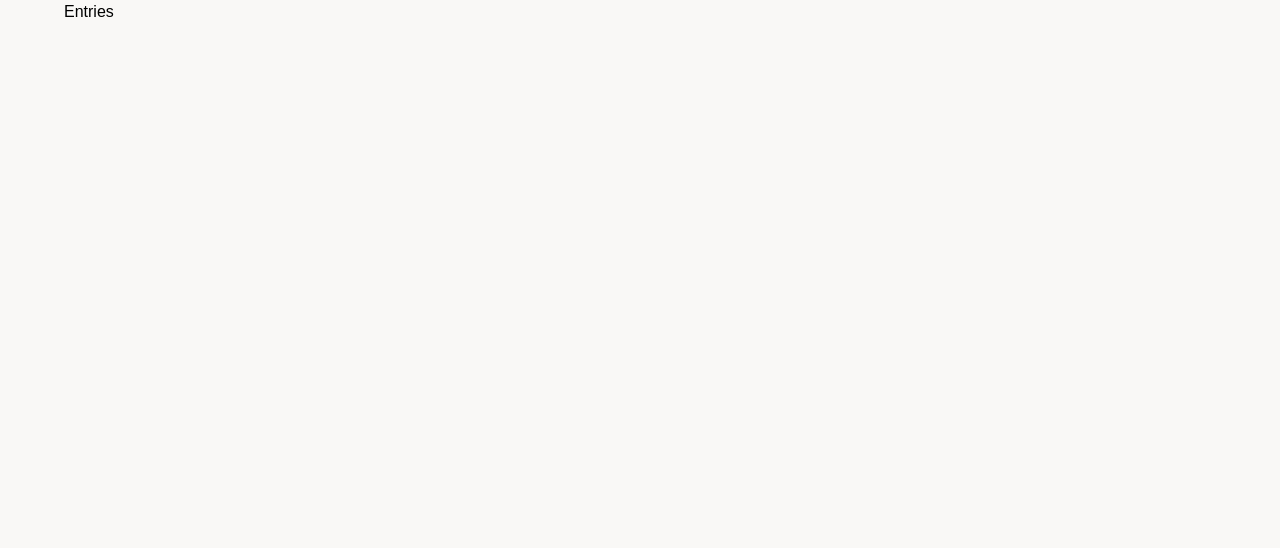
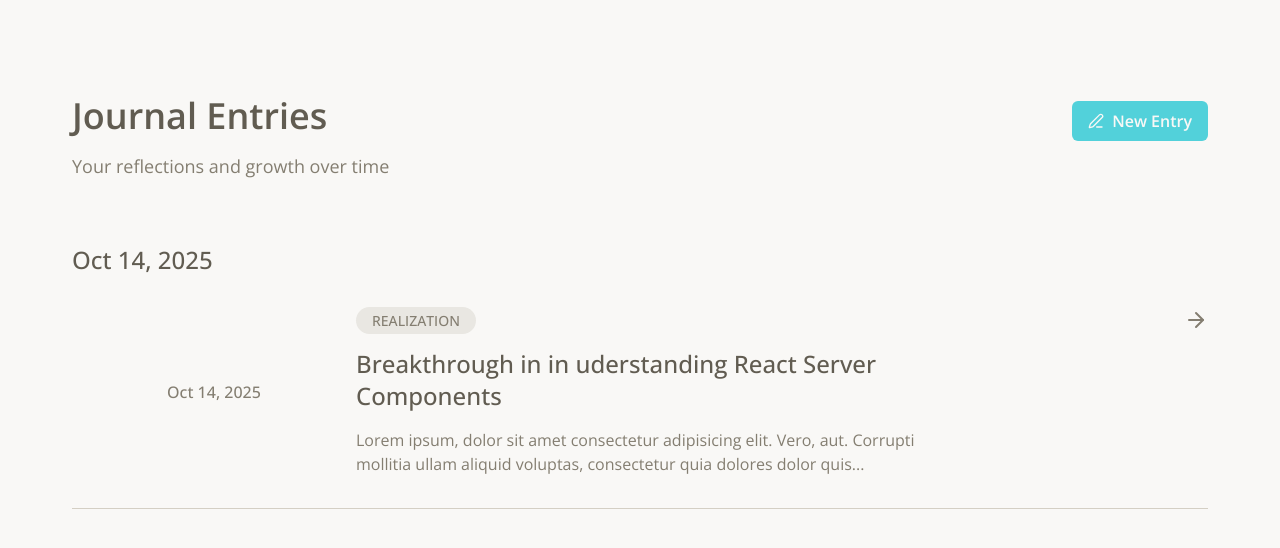
Before and after one commit to jawadvajeeh/edb, a Next.js app: page /entries in a window 1280 px wide. Shown: the top 548 px of the page. Built offline with nearby package versions, Linux system fonts and the light colour scheme.

Commit message:
Implement entries list page UI

```diff
--- a/src/app/(auth)/login/page.tsx
+++ b/src/app/(auth)/login/page.tsx
@@ -2,7 +2,7 @@ import Link from 'next/link';
 
 function Login() {
   return (
-    <div className="grid h-screen place-items-center">
+    <div className="font-main grid h-screen place-items-center">
       <div className="flex w-full max-w-[400px] flex-col gap-6 rounded-md bg-white p-8">
         <div className="text-bg100 flex flex-col gap-2">
           <label className="text-text300" htmlFor="signup_email">
--- a/src/app/(auth)/signup/page.tsx
+++ b/src/app/(auth)/signup/page.tsx
@@ -2,7 +2,7 @@ import Link from 'next/link';
 
 function Signup() {
   return (
-    <div className="grid h-screen place-items-center">
+    <div className="font-main grid h-screen place-items-center">
       <div className="flex w-full max-w-[400px] flex-col gap-6 rounded-md bg-white p-8">
         <div className="flex flex-col gap-2">
           <label className="text-text300" htmlFor="signup_email">
--- a/src/app/(dashboard)/entries/page.tsx
+++ b/src/app/(dashboard)/entries/page.tsx
@@ -1,7 +1,56 @@
+import { ArrowRight, PenLine } from 'lucide-react';
+import Link from 'next/link';
 import React from 'react';
 
 function Entries() {
-  return <div>Entries</div>;
+  return (
+    <div className="font-main h-screen">
+      <div className="flex flex-col items-start px-2 py-2 md:py-24">
+        <div className="mb-16 flex w-full items-baseline justify-between">
+          <div>
+            <h1 className="text-text200 mb-4 text-4xl font-semibold">Journal Entries</h1>
+            <p className="text-text100 text-lg">Your reflections and growth over time</p>
+          </div>
+          <div>
+            <Link
+              href="/write"
+              className="btn-primary flex w-8 items-center justify-center gap-2 md:w-auto md:px-4"
+            >
+              <PenLine size={16} />
+              <span className="hidden md:block">New Entry</span>
+            </Link>
+          </div>
+        </div>
+        <div className="w-full">
+          <p className="text-text200 mb-8 text-2xl font-medium">Oct 14, 2025</p>
+          <div className="flex flex-col gap-8">
+            <Link href="/entries/1">
+              <div className="border-border100 flex border-b-1 pb-8">
+                <div className="flex flex-1 items-center justify-center">
+                  <p className="text-text100 p-4 font-medium">Oct 14, 2025</p>
+                </div>
+                <div className="flex-2">
+                  <span className="bg-bg200 text-text100 rounded-full px-2 py-1 text-sm font-medium md:px-4">
+                    REALIZATION
+                  </span>
+                  <p className="text-text200 mt-4 text-2xl font-medium">
+                    Breakthrough in in uderstanding React Server Components{' '}
+                  </p>
+                  <p className="text-text100 mt-4">
+                    Lorem ipsum, dolor sit amet consectetur adipisicing elit. Vero, aut. Corrupti
+                    mollitia ullam aliquid voluptas, consectetur quia dolores dolor quis...
+                  </p>
+                </div>
+                <div className="flex flex-1 justify-end">
+                  <ArrowRight color="hsl(41, 8%, 48%)" />
+                </div>
+              </div>
+            </Link>
+          </div>
+        </div>
+      </div>
+    </div>
+  );
 }
 
 export default Entries;
--- a/src/app/(dashboard)/write/page.tsx
+++ b/src/app/(dashboard)/write/page.tsx
@@ -43,7 +43,7 @@ function Write() {
   const [content, setContent] = React.useState('');
 
   return (
-    <div className="h-screen">
+    <div className="font-main h-screen">
       <div className="flex flex-col items-center px-2 py-2 md:py-24">
         <div className="flex flex-col items-center gap-4">
           <h3 className="text-text100 font-semibold md:text-lg">{formatDateReadable()}</h3>
--- a/src/app/globals.css
+++ b/src/app/globals.css
@@ -2,7 +2,6 @@
 @plugin '@tailwindcss/typography';
 
 :root {
-  /* neutrals */
   --bg100: hsl(40, 23%, 97%);
   --bg200: hsl(43, 13%, 90%);
   --bg300: hsl(40, 15%, 80%);
@@ -29,9 +28,7 @@
   --supporting200: hsl(360, 85%, 25%);
 }
 
-@theme {
-  --color-nuetral100: var(--nuetral100);
-
+@theme inline {
   --color-bg100: var(--bg100);
   --color-bg200: var(--bg200);
   --color-bg300: var(--bg300);
@@ -57,6 +54,8 @@
 
   --color-supporting100: var(--supporting100);
   --color-supporting200: var(--supporting200);
+
+  --font-main: var(--font-open-sans);
 }
 
 body {
--- a/src/app/layout.tsx
+++ b/src/app/layout.tsx
@@ -1,14 +1,9 @@
 import type { Metadata } from 'next';
-import { Geist, Geist_Mono } from 'next/font/google';
+import { Open_Sans } from 'next/font/google';
 import './globals.css';
 
-const geistSans = Geist({
-  variable: '--font-geist-sans',
-  subsets: ['latin'],
-});
-
-const geistMono = Geist_Mono({
-  variable: '--font-geist-mono',
+const openSans = Open_Sans({
+  variable: '--font-open-sans',
   subsets: ['latin'],
 });
 
@@ -24,9 +19,7 @@ export default function RootLayout({
 }>) {
   return (
     <html lang="en">
-      <body
-        className={`${geistSans.variable} ${geistMono.variable} bg-bg100 mx-auto max-w-6xl antialiased`}
-      >
+      <body className={`${openSans.variable} bg-bg100 mx-auto max-w-6xl antialiased`}>
         {children}
       </body>
     </html>
```
